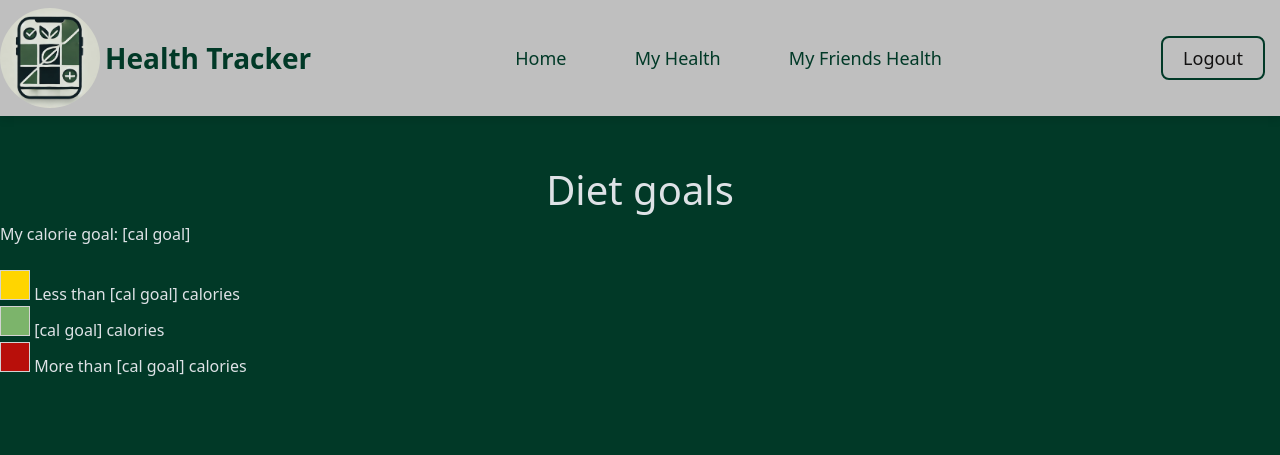
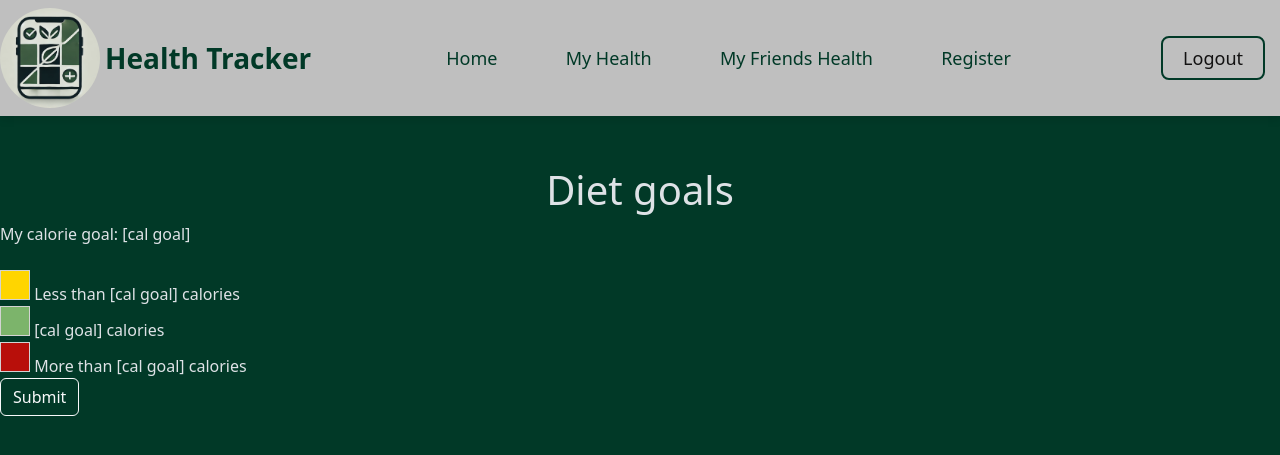
Before and after one commit to ZMejer/mood-tracker, a Django app: template project/templates/diet.html in a window 1280 px wide. Shown: the top 455 px of the page. Run offline with Django 4.2, Linux system fonts and the light colour scheme; the template is opened without the code that fills it, so the values that code supplies are empty.

Commit message:
troche wyglad dieta

```diff
--- a/project/templates/base.html
+++ b/project/templates/base.html
@@ -18,6 +18,7 @@
             <a href="{% url 'home' %}">Home</a>
             <a href="{% url 'journal' %}">My Health</a>
             <a href="#">My Friends Health</a>
+            <a href="{% url 'register' %}">Register</a>
         </div>
         <div class="logout">
             <a href="{% url 'logout' %}">Logout</a>
--- a/project/templates/diet.html
+++ b/project/templates/diet.html
@@ -12,7 +12,8 @@ My calorie goal: [cal goal]
     <input type="radio" id="equal" name="calories" value="equal">
     <label for="equal">[cal goal] calories</label><br>
     <input type="radio" id="more" name="calories" value="more">
-    <label for="more">More than [cal goal] calories</label>
+    <label for="more">More than [cal goal] calories</label><br>
+    <button class="btn btn-outline-light">Submit</button>
 </form>
 <div class="col-6">
 
```
